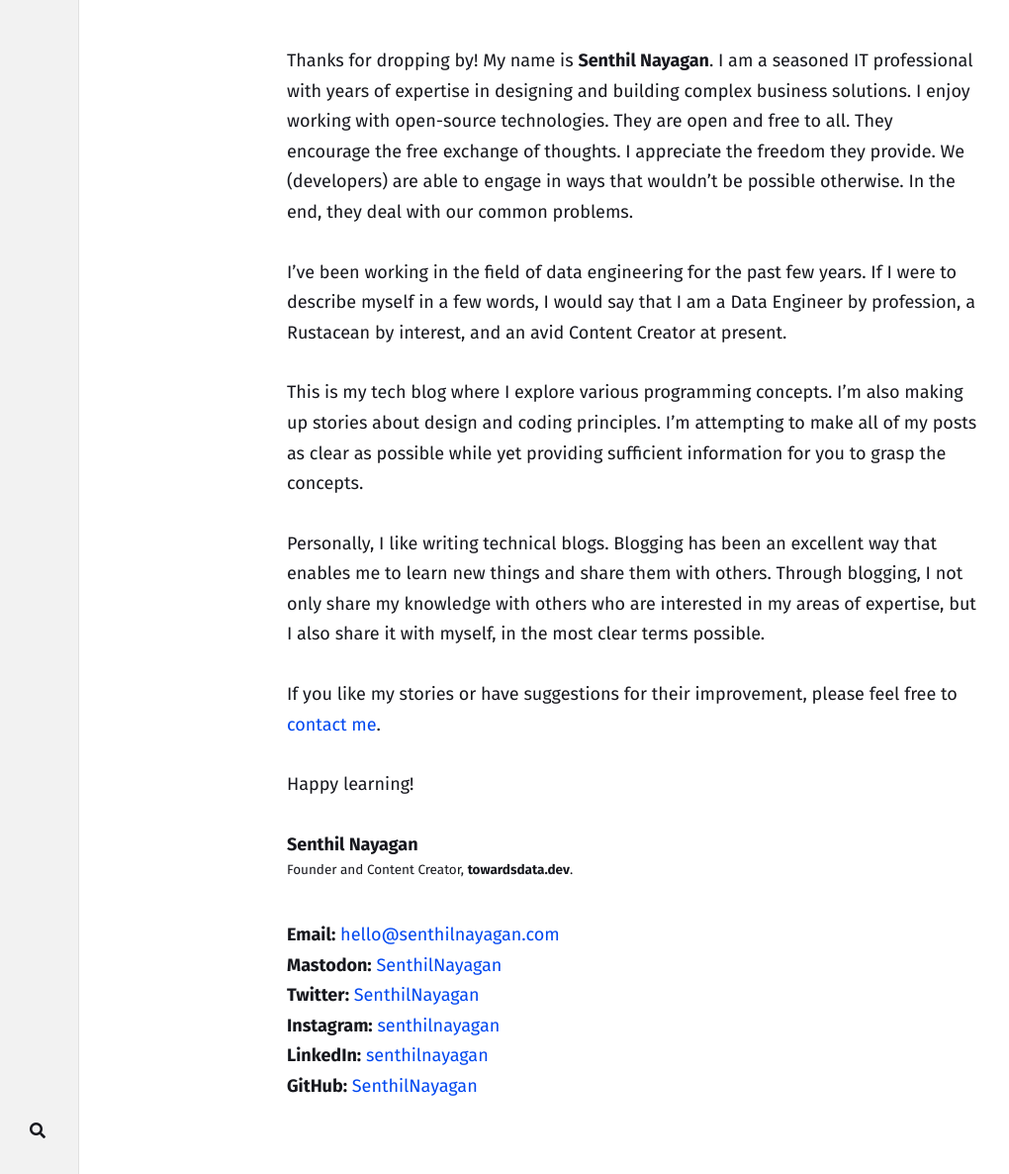
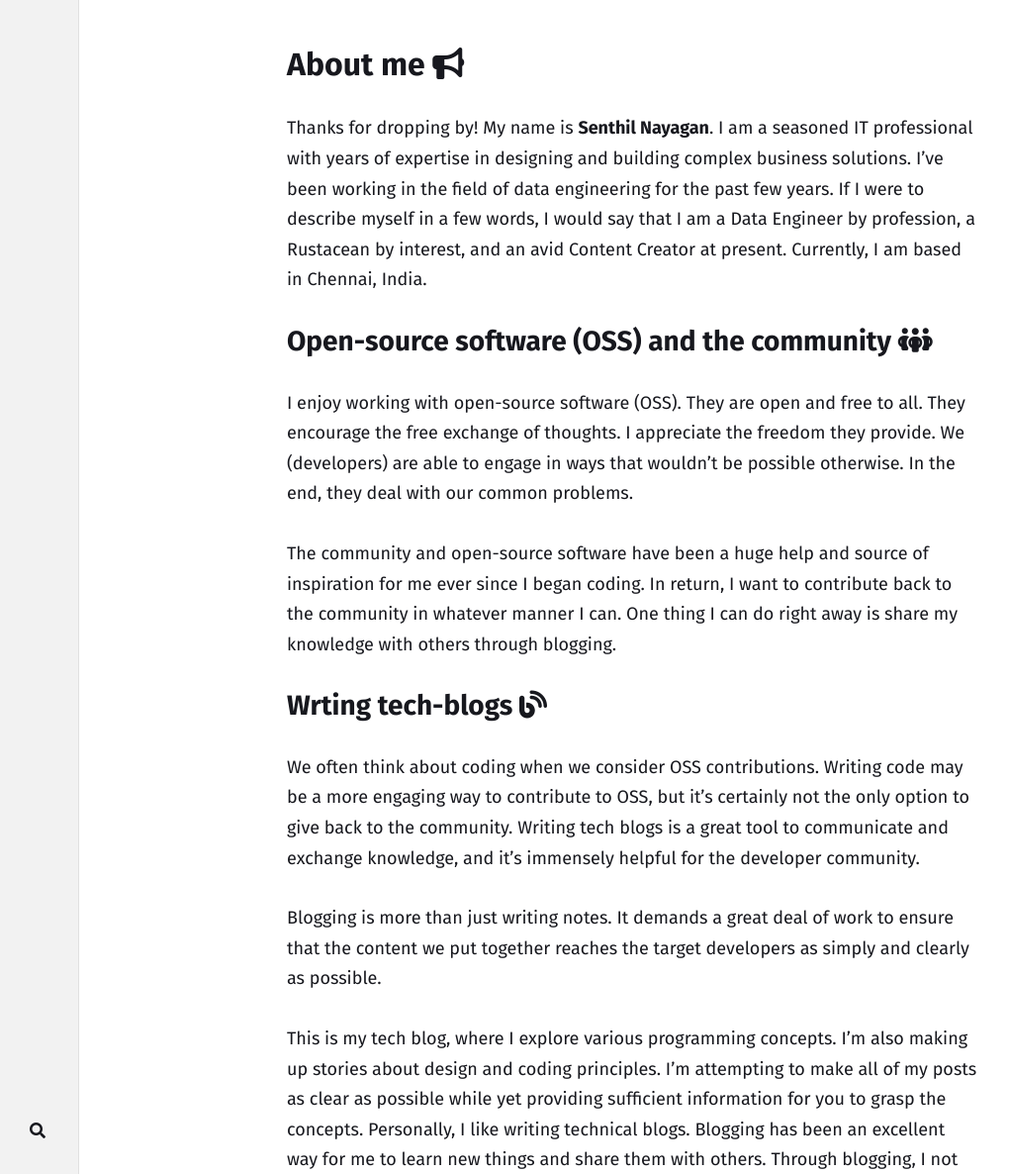
Before and after one commit to SenthilNayagan/senthilnayagan.github.io, a Jekyll site: the page built from _pages/about.md, in a window 1280 px wide and 1400 px high, scrolled down 423 px, cut to the strip 214-1400 px from the top of the window. Shown: the whole strip at 99% size, without its empty margins (0-1020 px from the left). Built offline with Jekyll 4.4.1, drawn with Linux system fonts in a browser that asks for light colours; nearby versions of some CDN libraries; comment, search, counter and statistics services are not loaded; some of the changed text lies outside the part shown.

Commit message:
About updated

```diff
--- a/_pages/about.md
+++ b/_pages/about.md
@@ -8,13 +8,29 @@
 imageshadow: false
 ---
 
-Thanks for dropping by! My name is **Senthil Nayagan**. I am a seasoned IT professional with years of expertise in designing and building complex business solutions. I enjoy working with open-source technologies. They are open and free to all. They encourage the free exchange of thoughts. I appreciate the freedom they provide. We (developers) are able to engage in ways that wouldn't be possible otherwise. In the end, they deal with our common problems.
+## About me <i class="fa-solid fa-bullhorn"></i>
 
-I've been working in the field of data engineering for the past few years. If I were to describe myself in a few words, I would say that I am a Data Engineer by profession, a Rustacean by interest, and an avid Content Creator at present.
+Thanks for dropping by! My name is **Senthil Nayagan**. I am a seasoned IT professional with years of expertise in designing and building complex business solutions. I've been working in the field of data engineering for the past few years. If I were to describe myself in a few words, I would say that I am a Data Engineer by profession, a Rustacean by interest, and an avid Content Creator at present. Currently, I am based in Chennai, India.
 
-This is my tech blog where I explore various programming concepts. I'm also making up stories about design and coding principles. I'm attempting to make all of my posts as clear as possible while yet providing sufficient information for you to grasp the concepts.
+### Open-source software (OSS) and the community <i class="fa-solid fa-people-group"></i>
 
-Personally, I like writing technical blogs. Blogging has been an excellent way that enables me to learn new things and share them with others. Through blogging, I not only share my knowledge with others who are interested in my areas of expertise, but I also share it with myself, in the most clear terms possible.
+I enjoy working with open-source software (OSS). They are open and free to all. They encourage the free exchange of thoughts. I appreciate the freedom they provide. We (developers) are able to engage in ways that wouldn't be possible otherwise. In the end, they deal with our common problems.
+
+The community and open-source software have been a huge help and source of inspiration for me ever since I began coding. In return, I want to contribute back to the community in whatever manner I can. One thing I can do right away is share my knowledge with others through blogging.
+
+### Wrting tech-blogs <i class="fa-solid fa-blog"></i>
+
+We often think about coding when we consider OSS contributions. Writing code may be a more engaging way to contribute to OSS, but it's certainly not the only option to give back to the community. Writing tech blogs is a great tool to communicate and exchange knowledge, and it’s immensely helpful for the developer community.
+
+Blogging is more than just writing notes. It demands a great deal of work to ensure that the content we put together reaches the target developers as simply and clearly as possible.
+
+This is my tech blog, where I explore various programming concepts. I'm also making up stories about design and coding principles. I'm attempting to make all of my posts as clear as possible while yet providing sufficient information for you to grasp the concepts. Personally, I like writing technical blogs. Blogging has been an excellent way for me to learn new things and share them with others. Through blogging, I not only share my knowledge with others who are interested in my areas of expertise, but I also share it with myself, in the most clear terms possible.
+
+### Hobbies and interests
+
+I have a lot of interests and hobbies. Street photography, collecting outdated paper money, making jingles, etc. are just a few. I will write about them in detail sooner.
+
+Well accomplished if you've made it this far <i class="fa-solid fa-face-smile"></i>
 
 If you like my stories or have suggestions for their improvement, please feel free to [contact me]({{ site.baseurl }}/contact).
 
```
Also changed, not shown: _layouts/default.html (+7 -0 lines), _posts/programming/scala/asyncchronous-programming/2023-01-20-introduction-to-async-programming-in-scala.markdown (+13 -9 lines), assets/images/posts/process-and-threads.png (added), assets/images/posts/single-threaded-vs-multi-threaded-processes.png.
